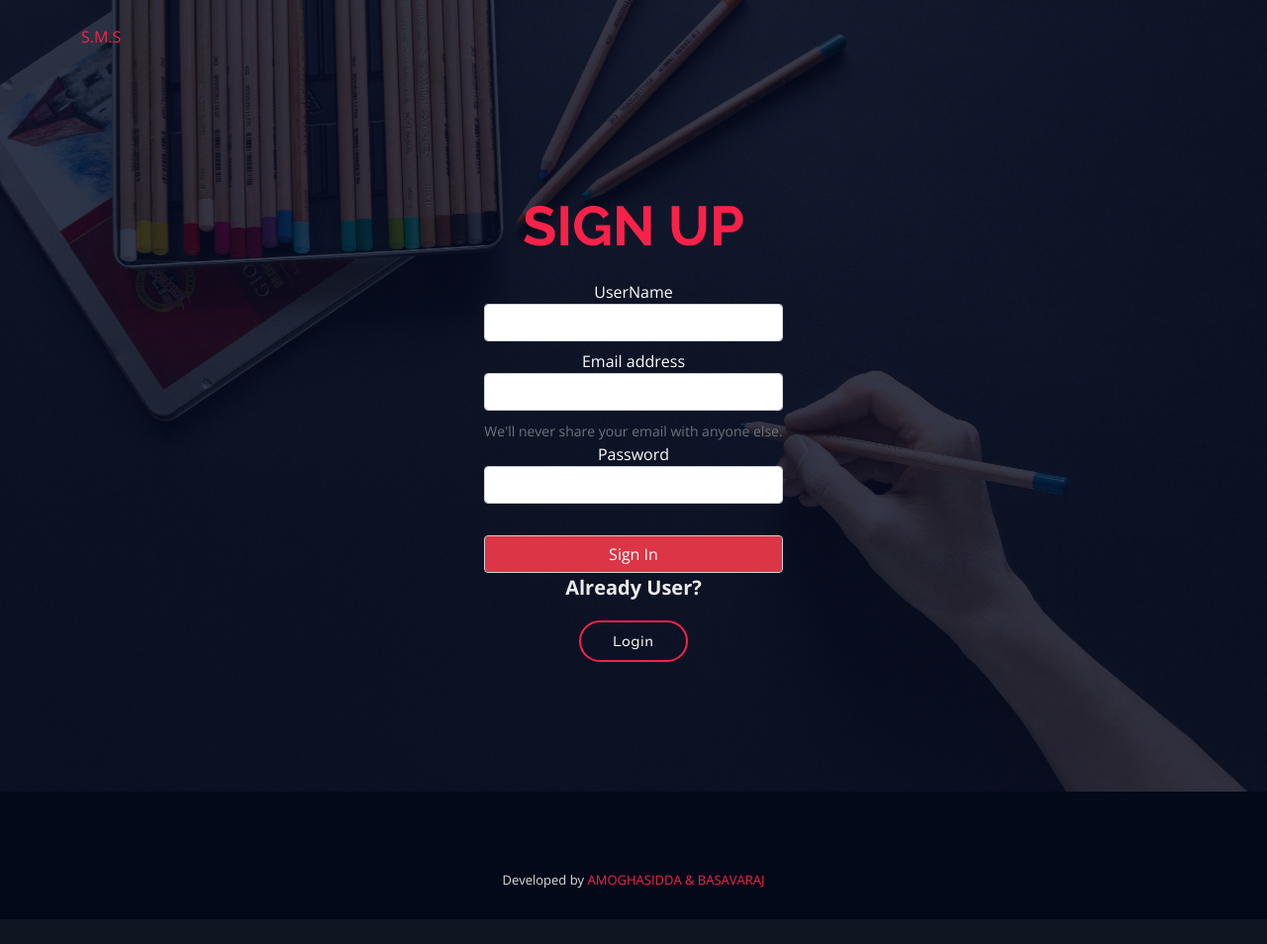
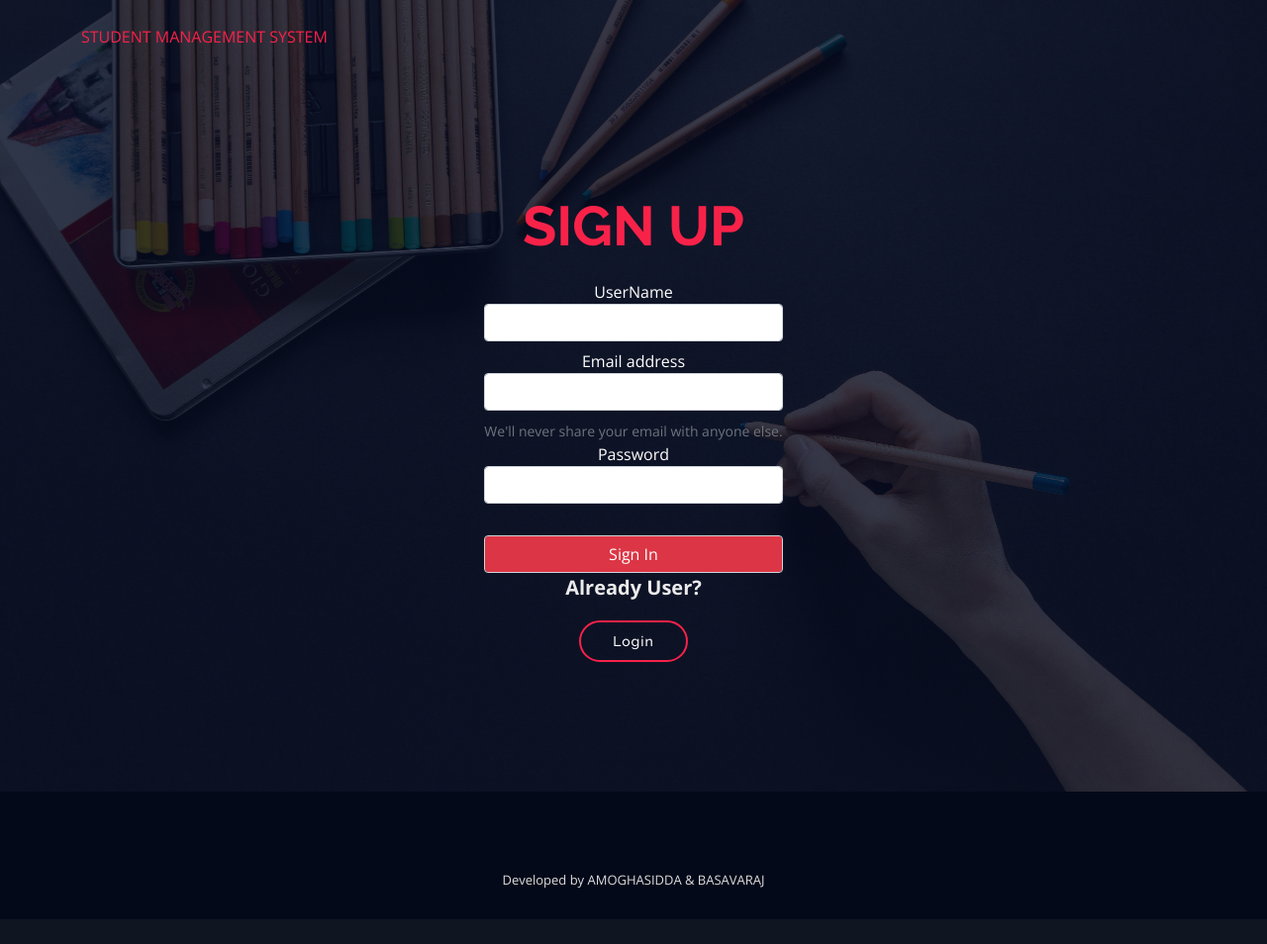
Before and after one commit to Paramatma143/DBMS, a Flask app: page /signup in a window 1280 px wide. Shown: the whole page at 99% size. Run offline with Flask 2, Linux system fonts and the light colour scheme; some libraries are stand-ins or nearby versions.

Commit message:
Update sec auth.html

```diff
--- a/templates/auth.html
+++ b/templates/auth.html
@@ -35,7 +35,7 @@
 
       <div id="logo" class="pull-left">
 
-        <a href="/" class="scrollto">S.M.S</a>
+        <a href="/" class="scrollto">STUDENT MANAGEMENT SYSTEM</a>
       </div>
 
 
@@ -64,7 +64,7 @@
 
       <div class="credits">
       <br>
-        Developed by <a href="www.arkprocoder.com/">AMOGHASIDDA & BASAVARAJ</a>
+        Developed by <a >AMOGHASIDDA & BASAVARAJ</a>
       </div>
     </div>
   </footer><!-- End  Footer -->
```
